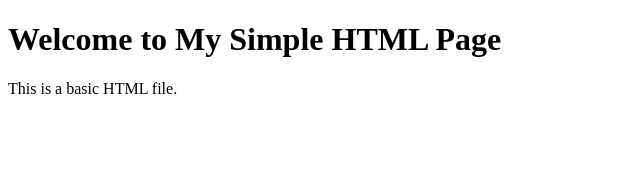
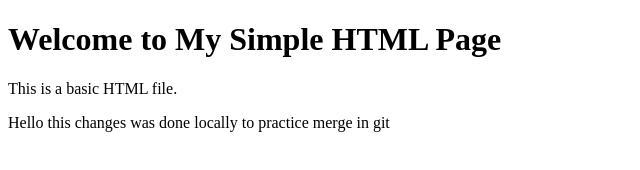
Before and after one commit to marufmullah50/Git_github_demo, a plain HTML site: page index.html in a window 1280 px wide. Shown: the whole page, without its empty margins (0-640 px from the left). Drawn offline with Linux system fonts and the light colour scheme.

Commit message:
Local Change for merge

```diff
--- a/index.html
+++ b/index.html
@@ -7,5 +7,6 @@
 <body>
     <h1>Welcome to My Simple HTML Page</h1>
     <p>This is a basic HTML file.</p>
+    <p>Hello this changes was done locally to practice merge in git</p>
 </body>
 </html>
```
